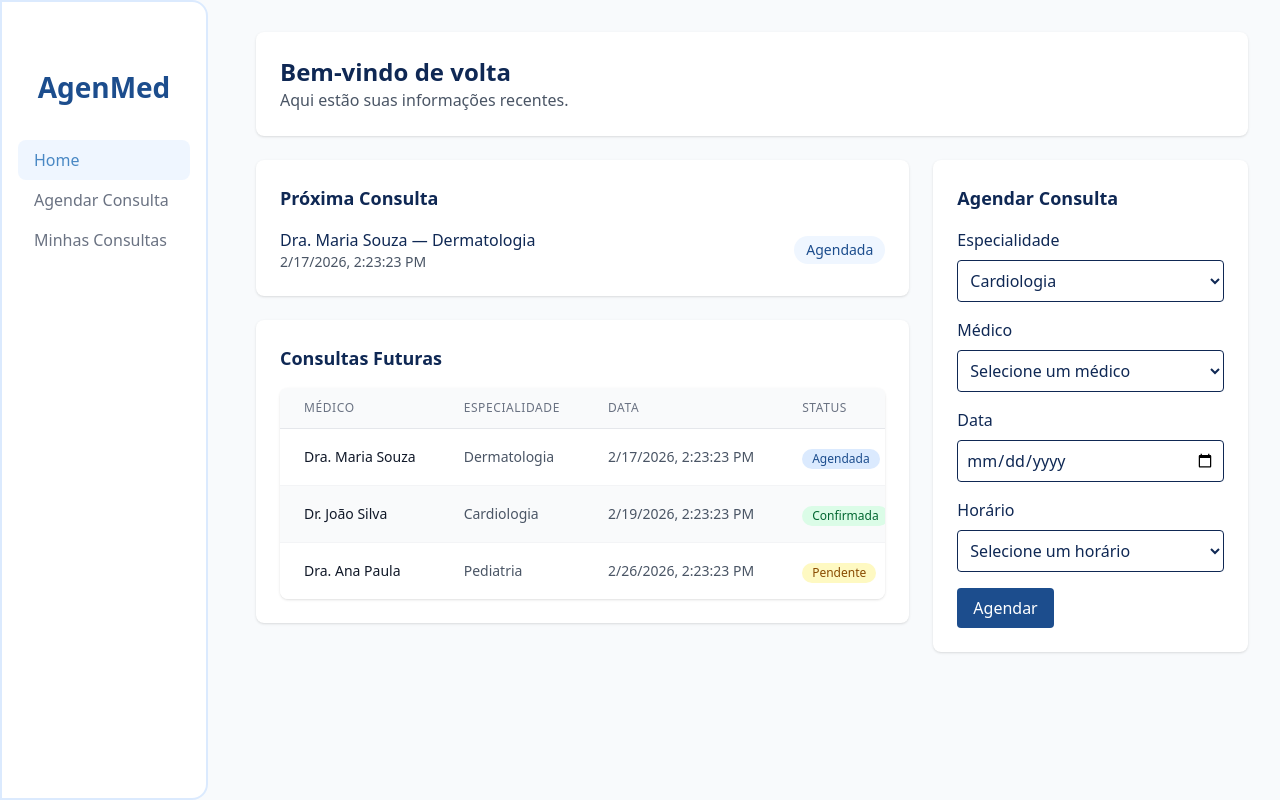
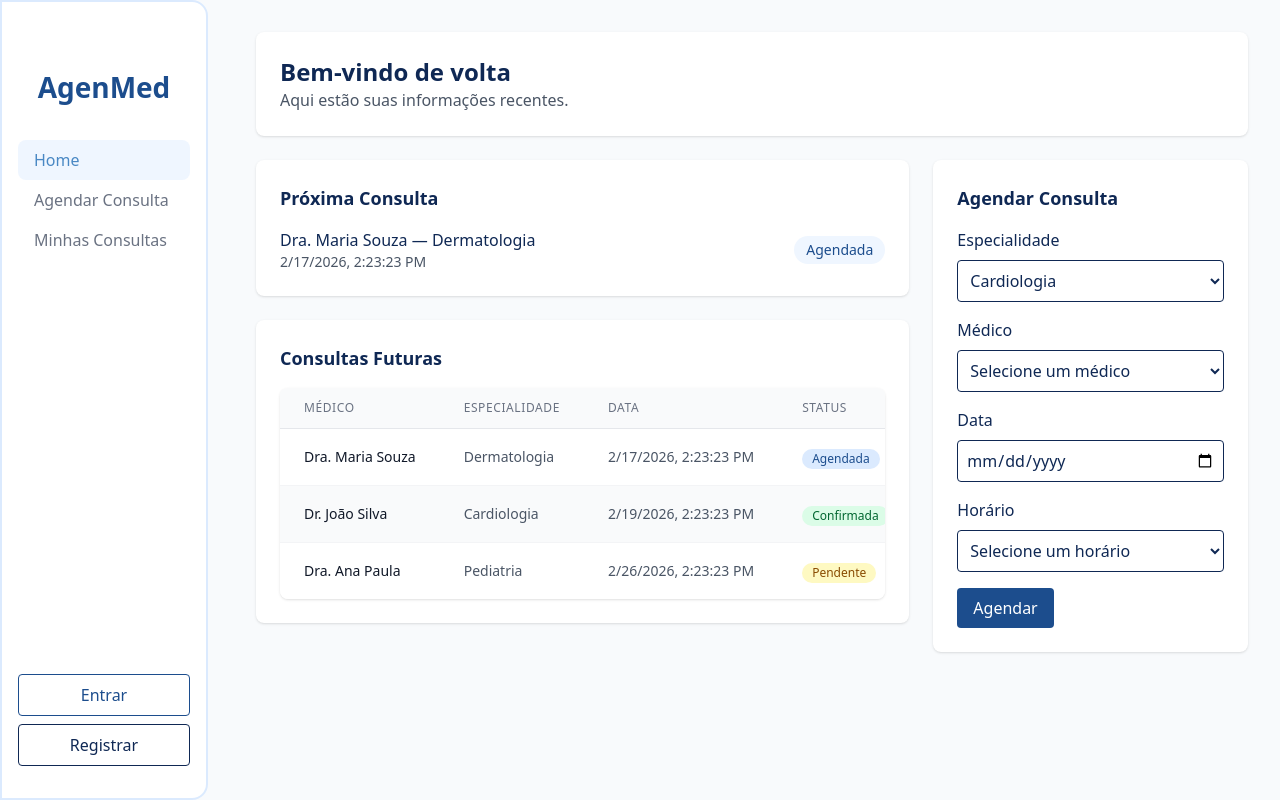
Before and after one commit to IsaacLira42/AgendaMed, a Next.js app in the folder frontend/: page / in a window 1280 px wide. Built offline with nearby package versions, Linux system fonts and the light colour scheme.

Commit message:
feat: adiciona funcionalidade de login e logout na navbar, exibe nome do usuário

```diff
--- a/frontend/components/navbar.tsx
+++ b/frontend/components/navbar.tsx
@@ -1,17 +1,40 @@
 "use client";
 import Link from "next/link";
-import { usePathname } from "next/navigation";
+import { usePathname, useRouter } from "next/navigation";
+import { useEffect, useState } from "react";
 
 export const Navbar = () => {
   const pathname = usePathname() || "/";
+  const router = useRouter();
+  const [userName, setUserName] = useState<string | null>(null);
+
+  useEffect(() => {
+    const raw = localStorage.getItem("user");
+    if (raw) {
+      try {
+        const parsed = JSON.parse(raw);
+        setUserName(parsed?.nome || parsed?.name || parsed?.username || String(parsed));
+      } catch {
+        setUserName(raw);
+      }
+    }
+  }, []);
 
   const linkClass = (path: string) => {
     const active = path === "/" ? pathname === "/" : pathname.startsWith(path);
     return `${active ? "font-medium text-azul-soft bg-blue-50" : "text-gray-500"} pl-4 py-2 pr-auto rounded-lg hover:bg-blue-50 cursor-pointer`;
   };
 
+  function handleLogout() {
+    localStorage.removeItem("token");
+    localStorage.removeItem("user");
+    setUserName(null);
+    router.push("/");
+  }
+
   return (
-    <nav className="h-full w-52 fixed px-4 rounded-r-2xl border-2 border-blue-100 bg-background">
+    <nav className="h-full w-52 fixed px-4 rounded-r-2xl border-2 border-blue-100 bg-background flex flex-col justify-between">
+      <div>
         <h1 className="text-[28px] font-bold text-azul-corporativo pt-16 pb-8 cursor-pointer text-center">AgenMed</h1>
         <ul className="flex flex-col">
           <li>
@@ -24,6 +47,21 @@ export const Navbar = () => {
             <Link href="/minhas-consultas" className={linkClass("/minhas-consultas") + " block w-full"}>Minhas Consultas</Link>
           </li>
         </ul>
+      </div>
+
+      <div className="mb-8">
+        {userName ? (
+          <div className="text-center">
+            <div className="text-sm font-medium text-gray-900">{userName}</div>
+            <button onClick={handleLogout} className="text-sm text-red-600 mt-2">Sair</button>
+          </div>
+        ) : (
+          <div className="space-y-2">
+            <Link href="/login" className="block w-full text-center bg-white border rounded px-3 py-2 text-azul-corporativo">Entrar</Link>
+            <Link href="/register" className="block w-full text-center border rounded px-3 py-2">Registrar</Link>
+          </div>
+        )}
+      </div>
     </nav>
   )
 }
```
Lines whose indentation alone changed are shown as unchanged.
